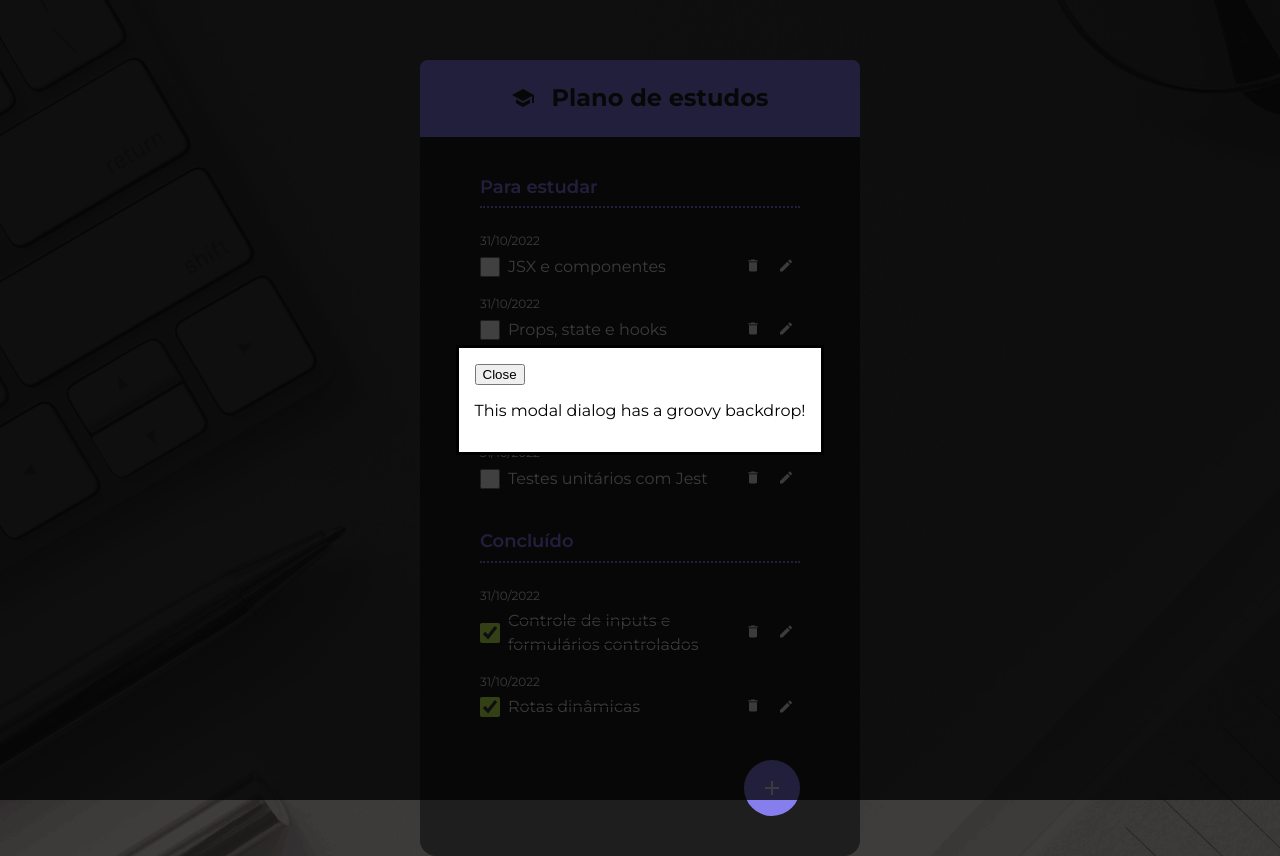
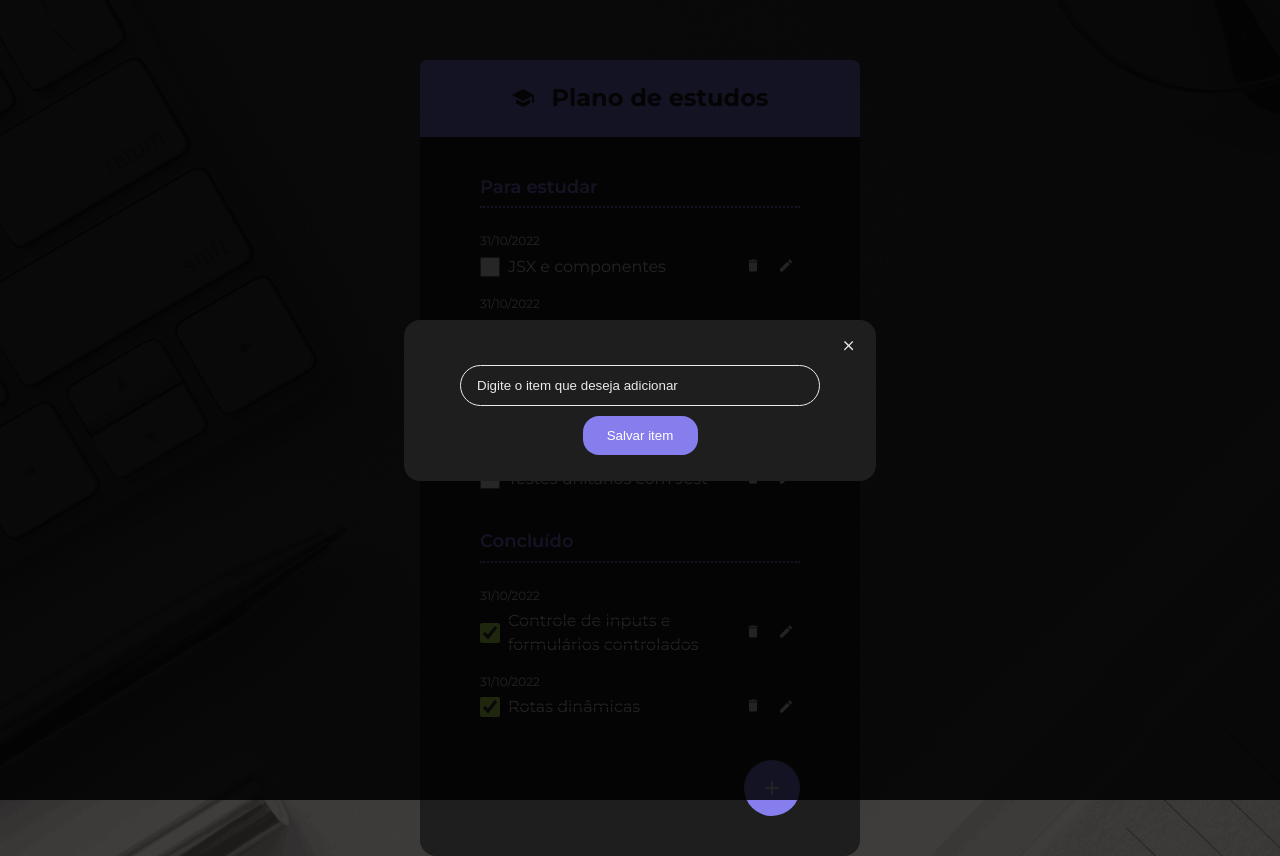
Before and after one commit to OzzyCleiton/checkListReact, a React (Vite) app in the folder react-todo-list-projeto-inicial/: page / in a window 1280 px wide. Both pictures are taken after a click on the button 772 px from the left and 787 px from the top of the page. Built offline with nearby package versions, Linux system fonts and the light colour scheme.

Commit message:
componente de form, input e dialog criado e estilizados.

```diff
--- a/react-todo-list-projeto-inicial/src/App.jsx
+++ b/react-todo-list-projeto-inicial/src/App.jsx
@@ -1,4 +1,4 @@
-import { useState } from "react"
+import { Children, useState } from "react"
 import { ChecklistsWrapper } from "./components/ChecklistsWrapper"
 import { Container } from "./components/Container"
 import { Dialog } from "./components/Dialog"
@@ -10,6 +10,7 @@ import { IconPlus, IconSchool } from "./components/icons"
 import { SubHeading } from "./components/SubHeading"
 import { ToDoItem } from "./components/ToDoItem"
 import { ToDoList } from "./components/ToDoList"
+import { TodoForm } from "./components/TodoForm"
 
 const todos = [
   {
@@ -57,8 +58,12 @@ function App() {
   const [openDialog, setOpenDialog] = useState(false);
 
   const toggleDialog = () => {
-    const showDialog = setOpenDialog(!openDialog)
+    setOpenDialog(!openDialog);
     console.log('Alterar modal');
+  }
+
+  const addTodo = () => {
+    console.log('devemos adicionar algo no todo?');
 
   }
 
@@ -70,7 +75,9 @@ function App() {
             <IconSchool /> Plano de estudos
           </Heading>
         </Header>
-        <Dialog isOpen={openDialog} onClose={toggleDialog}></Dialog>
+        <Dialog isOpen={openDialog} onClose={toggleDialog}>
+          <TodoForm onSubmit={addTodo}/>
+        </Dialog>
         <ChecklistsWrapper>
 
           <SubHeading>Para estudar</SubHeading>
--- /dev/null
+++ b/react-todo-list-projeto-inicial/src/components/Botao/Botao.style.css
@@ -0,0 +1,9 @@
+.botao {
+    background-color: #877EED;
+    color: #FFF;
+    width: 115px;
+    max-width: 100%;
+    padding: 12px 16px;
+    border: none;
+    border-radius: 16px;
+}
--- /dev/null
+++ b/react-todo-list-projeto-inicial/src/components/Botao/index.jsx
@@ -0,0 +1,9 @@
+import './Botao.style.css';
+
+export function Botao ({ children, ...rest }) {
+    return (
+        <button className='botao' {...rest}>
+            {children}
+        </button>
+    )
+}
--- /dev/null
+++ b/react-todo-list-projeto-inicial/src/components/CampoDeEntrada/CampoDeEntrada.style.css
@@ -0,0 +1,14 @@
+.field {
+    width: 360px;
+    max-width: 100%;
+    border: 1px solid #EAEAEA;
+    border-radius: 24px;
+    padding: 12px 16px;
+    background-color: transparent;
+    color: #EAEAEA;
+
+}
+
+.field::placeholder {
+    color: #EAEAEA;
+}
--- /dev/null
+++ b/react-todo-list-projeto-inicial/src/components/CampoDeEntrada/index.jsx
@@ -0,0 +1,10 @@
+import './CampoDeEntrada.style.css';
+
+export function CampoDeEntrada({...rest}) {
+    return (
+        <>
+            <input type="text" className='field' {...rest}/>
+
+        </>
+    )
+}
--- a/react-todo-list-projeto-inicial/src/components/Dialog/Dialog.style.css
+++ b/react-todo-list-projeto-inicial/src/components/Dialog/Dialog.style.css
@@ -1,4 +1,23 @@
 ::backdrop {
   background-color: #000;
-  opacity: 0.75;
+  opacity: 0.85;
 }
+
+.dialog {
+  border: none;
+  background-color: #1E1E1E;
+  border-radius: 16px;
+}
+
+.btn-close-wapper {
+  text-align: right;
+}
+
+.btn-close {
+  background-color: transparent;
+  border: none;
+}
+
+.dialog .body {
+  padding: 10px 0;
+}
--- a/react-todo-list-projeto-inicial/src/components/Dialog/index.jsx
+++ b/react-todo-list-projeto-inicial/src/components/Dialog/index.jsx
@@ -1,20 +1,23 @@
-import { useEffect, useRef } from 'react';
+import {  useEffect, useRef } from 'react';
 import './Dialog.style.css'
-export function Dialog({ isOpen, onClose }) {
+export function Dialog({ isOpen, onClose, children }) {
 
     // const dialog = document.querySelector("dialog");
     // useRef é o jeito react de buscar elementos no DOM!
 
     const dialogRef = useRef(null);
+    const inputRef = useRef('')
 
     useEffect(() => {
-            if (isOpen) {
-                showDialog()
-            }else{
-                closeDialog()
-            }
+        if (isOpen) {
+            showDialog()
+        } else {
+            closeDialog()
+        }
 
     }, [isOpen])
+
+
 
     // "Show the dialog" button opens the dialog modally
     const showDialog = () => {
@@ -27,9 +30,15 @@ export function Dialog({ isOpen, onClose }) {
     };
     return (
         <>
-            <dialog ref={dialogRef}>
-                <button autoFocus onClick={onClose}>Close</button>
-                <p>This modal dialog has a groovy backdrop!</p>
+            <dialog ref={dialogRef} className='dialog'>
+                <div className="btn-close-wapper">
+                    <button autoFocus onClick={onClose} className='btn-close'>
+                        <img src="../public/close.png" alt="botao de fechar" />
+                    </button>
+                </div>
+                <div className="body">
+                    {children}
+                </div>
             </dialog>
         </>
     )
--- /dev/null
+++ b/react-todo-list-projeto-inicial/src/components/TodoForm/TodoForm.style.css
@@ -0,0 +1,9 @@
+.todo-form {
+  display: flex;
+  flex-direction: column;
+  justify-content: center;
+  align-items: center;
+  gap: 10px;
+  padding: 0 40px;
+
+}
--- /dev/null
+++ b/react-todo-list-projeto-inicial/src/components/TodoForm/index.jsx
@@ -0,0 +1,14 @@
+import { Botao } from '../Botao';
+import { CampoDeEntrada } from '../CampoDeEntrada';
+import './TodoForm.style.css';
+
+export function TodoForm({ onSubmit }) {
+
+    return (
+        <form className='todo-form' action={onSubmit}>
+            <CampoDeEntrada placeholder='Digite o item que deseja adicionar' />
+            <Botao>Salvar item</Botao>
+        </form>
+    )
+
+}
--- a/react-todo-list-projeto-inicial/src/index.css
+++ b/react-todo-list-projeto-inicial/src/index.css
@@ -1,3 +1,7 @@
+*{
+  box-sizing: border-box;
+}
+
 body {
   font-family: "Montserrat", sans-serif;
   margin: 0;
```
Also changed, not shown: react-todo-list-projeto-inicial/public/close.png (added).
